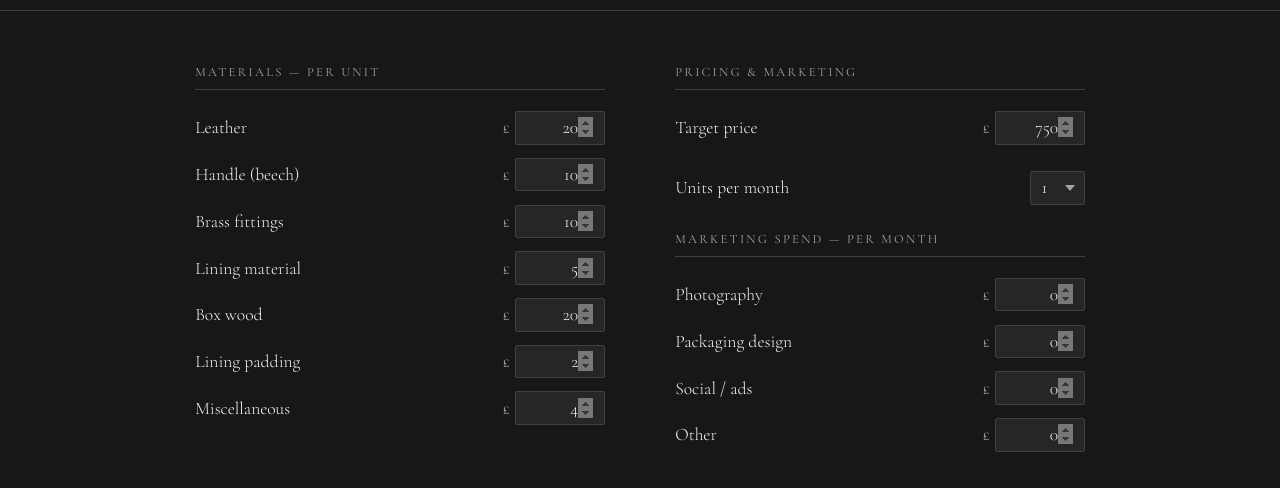
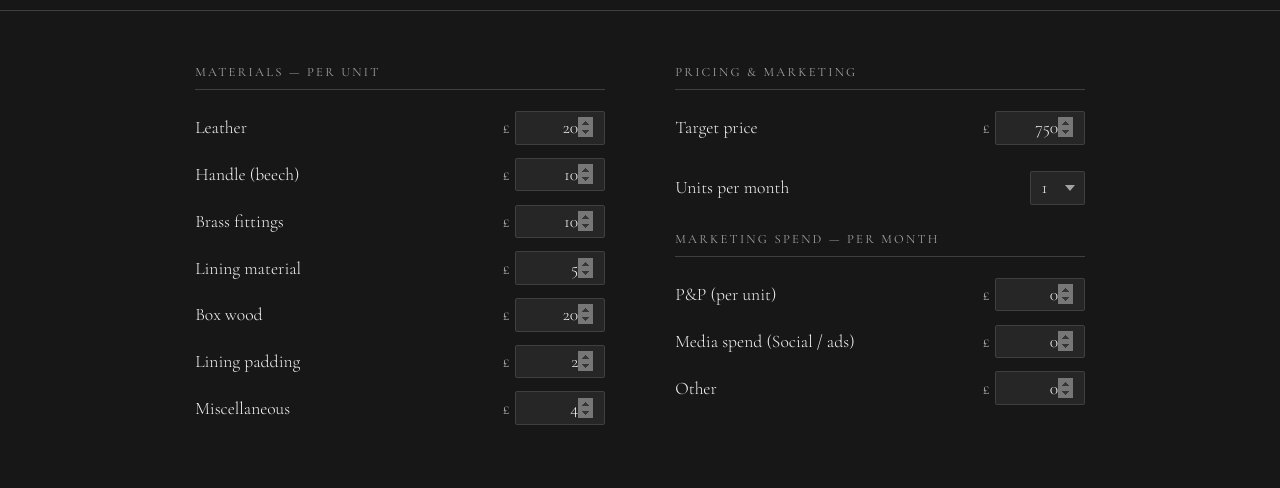
Before and after one commit to stevemolesworth/nettle, a website: page finances/index.html in a window 1280 px wide. Shown: the part 114-602 px from the top of the page. Drawn offline with nearby package versions, Linux system fonts and the light colour scheme.

Commit message:
Update finances marketing fields: P&P per unit, remove packaging design, rename ads field
Co-Authored-By: Claude Sonnet 4.6 <noreply@anthropic.com>

```diff
--- a/finances/index.html
+++ b/finances/index.html
@@ -266,15 +266,11 @@
         <div style="margin-top: 1.5rem;">
           <h2 style="margin-bottom: 1.2rem;">Marketing spend — per month</h2>
           <div class="field">
-            <label>Photography</label>
-            <div class="input-wrap"><span>£</span><input type="number" id="mkt-photography" value="0" min="0" step="10" /></div>
+            <label>P&amp;P (per unit)</label>
+            <div class="input-wrap"><span>£</span><input type="number" id="mkt-photography" value="0" min="0" step="1" /></div>
           </div>
           <div class="field">
-            <label>Packaging design</label>
-            <div class="input-wrap"><span>£</span><input type="number" id="mkt-packaging" value="0" min="0" step="10" /></div>
-          </div>
-          <div class="field">
-            <label>Social / ads</label>
+            <label>Media spend (Social / ads)</label>
             <div class="input-wrap"><span>£</span><input type="number" id="mkt-ads" value="0" min="0" step="10" /></div>
           </div>
           <div class="field">
@@ -339,11 +335,12 @@
           val('cost-lining') +
           val('cost-boxwood') +
           val('cost-padding') +
-          val('cost-misc');
+          val('cost-misc') +
+          val('mkt-photography'); // P&P is per unit
 
         const price   = val('price');
         const units   = val('units');
-        const mkt     = val('mkt-photography') + val('mkt-packaging') + val('mkt-ads') + val('mkt-other');
+        const mkt     = val('mkt-ads') + val('mkt-other');
 
         const margin     = price - cogs;
         const marginPct  = price > 0 ? (margin / price) * 100 : 0;
```
